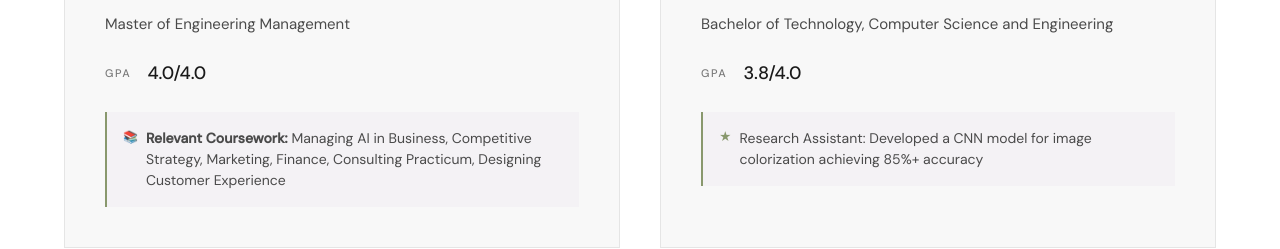
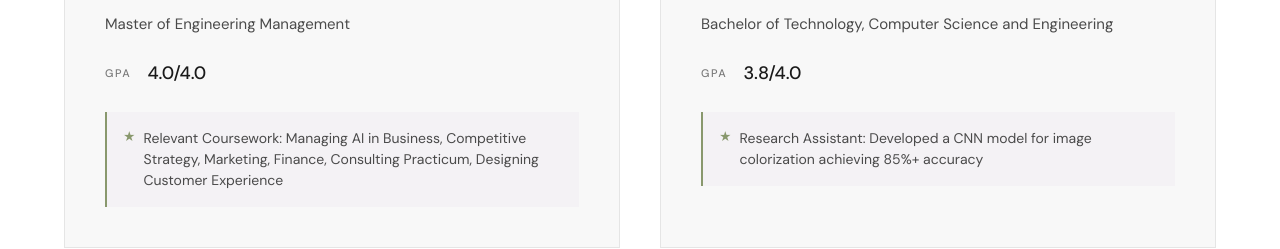
Before and after one commit to snehachauhanduke/snehachauhanduke.github.io, a React (Vite) app: page / in a window 1280 px wide. Shown: the part 2720-2969 px from the top of the page. Built offline with nearby package versions, Linux system fonts and the light colour scheme.

Commit message:
Icon updates in education

```diff
--- a/src/components/Education.tsx
+++ b/src/components/Education.tsx
@@ -60,9 +60,9 @@ const Education = () => {
 
                 {edu.coursework && (
                   <div className="education__highlight">
-                    <span className="education__highlight-icon">📚</span>
+                    <span className="education__highlight-icon">★</span>
                     <p>
-                      <strong>Relevant Coursework:</strong> {edu.coursework.join(', ')}
+                      Relevant Coursework: {edu.coursework.join(', ')}
                     </p>
                   </div>
                 )}
```
